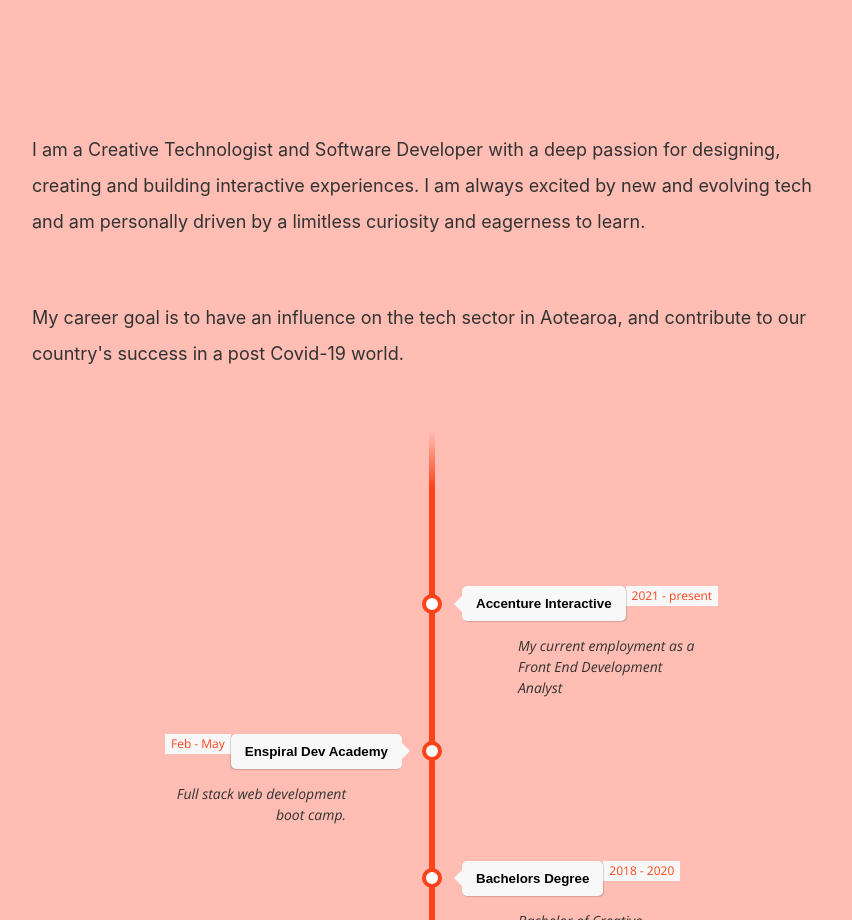
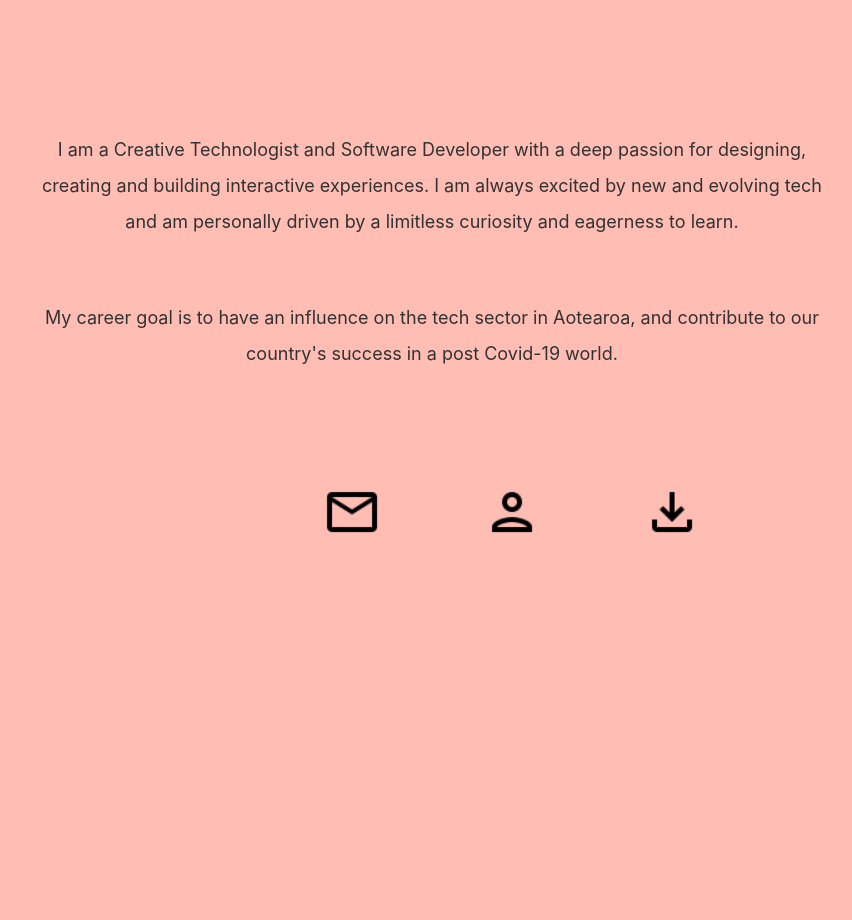
Before and after one commit to ErinLlouise/ErinLlouise.github.io, a React (Create React App) app: page /#/about in a window 1280 px wide. Shown: the part 1880-2800 px from the top of the page, without its empty margins (208-1060 px from the left). Built offline with nearby package versions, Linux system fonts and the light colour scheme; a web font is replaced by a local one.

Commit message:
fix footer pos

```diff
--- a/src/App.js
+++ b/src/App.js
@@ -4,6 +4,7 @@ import Header from './components/Header'
 import Home from './components/Home'
 import About from './components/About'
 import Projects from './components/Projects'
+import Footer from './components/Footer'
 
 function App() {
   return (
@@ -12,6 +13,7 @@ function App() {
      <Route exact path='/' component={Home} />
      <Route path='/about' component={About} />
      <Route path='/projects' component={Projects} />
+     <Footer />
     </div>
   )
 }
--- a/src/components/About.jsx
+++ b/src/components/About.jsx
@@ -30,19 +30,21 @@ function About () {
                 <p>My career goal is to have an influence on the tech sector
                    in Aotearoa, and contribute to our country's success in a
                    post Covid-19 world.</p>
+              <div className='icons'>
+                  <img src='mail.png' alt='click to copy email'/>
+                  <img src='person.png' alt='click to follow Erin on Linked In' />
+                  <img src='download.png' alt='click to download erins cv' />
+              </div>
+              </section>
+            </div>
+            <div className='sectionD'>
                 <div className='timeline'>
                   <Timeline />
                 </div>
-                <div className='icons'>
-                  <img src='mail.png' alt='click to copy email'/>
-                  <img src='person.png' alt='click to follow Erin on Linked In' />
-                  <img src='download.png' alt='click to download erins cv' />
-                </div>
-              </section>
             </div>
             <div className='arrowpos'>
               <img className='arrow bounce bounce-7' src='warrow.png' alt='down arrow' />
-          </div>
+            </div>
           </div>
         </>
     )
--- a/src/components/About.styles.css
+++ b/src/components/About.styles.css
@@ -109,7 +109,7 @@
   }
 
   section {
-    max-height: 200vh;
+    max-height: 100vh;
     max-width: 800px;
   }
 
@@ -144,13 +144,17 @@
     cursor: pointer;
   }
 
+  .sectionD {
+    max-height: 100vh;
+  }
+
   .icons {
     position: absolute;
     left: 37.5%;
   }
 
   .arrowpos {
-    position: absolute;
+    position: fixed;
     right: 1.25%;
     z-index: 100;
   }
@@ -173,7 +177,3 @@
       64%  { transform: scale(1,1)      translateY(0); }
       100% { transform: scale(1,1)      translateY(0); }
   }
-
-  .timeline {
-    padding: 200px;
-  }
--- /dev/null
+++ b/src/components/Footer.jsx
@@ -0,0 +1,14 @@
+import React from 'react'
+import './Footer.styles.css'
+
+function Footer () {
+    return (
+      <>
+        <div className='foot'>
+            <p>ERON</p>
+        </div>
+      </>
+    )
+}
+
+export default Footer
--- /dev/null
+++ b/src/components/Footer.styles.css
@@ -0,0 +1,12 @@
+.foot {
+    width: 100%;
+    height: 100px;
+    background-color: #ffa699;
+    z-index: 400;
+    margin: auto;
+    box-shadow: rgba(0, 0, 0, 0.56) 0px 10px 50px 4px;
+}
+
+p {
+    text-align: center;
+}
--- a/src/components/Timeline.styles.css
+++ b/src/components/Timeline.styles.css
@@ -1,8 +1,7 @@
 body {
     margin: 0;
     padding: 0;
-    background: #ffa699;
-
+    background: #ffbdb3;
     color: rgb(50,50,50);
     font-family: 'Open Sans', sans-serif;
     font-size: 112.5%;
```
